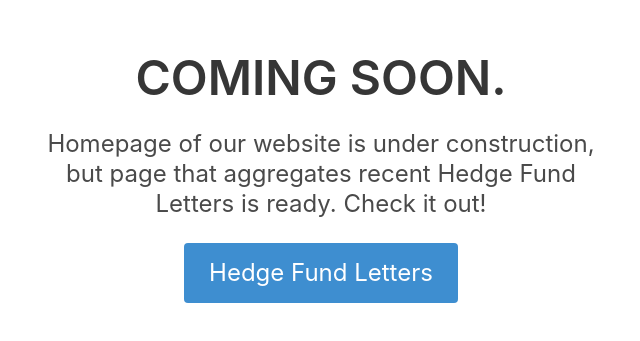
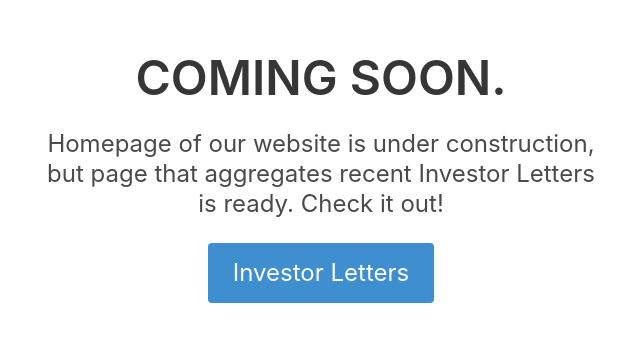
Before and after one commit to topably/topably, an Angular app: page / in a window 1280 px wide. Shown: the part 223-564 px from the top of the page, without its empty margins (319-959 px from the left). Built offline with nearby package versions, Linux system fonts and the light colour scheme.

Commit message:
Generate quarter routes

```diff
--- a/package.json
+++ b/package.json
@@ -29,6 +29,7 @@
     "@angular/router": "~11.2.6",
     "@nguniversal/express-engine": "^11.2.1",
     "bulma": "^0.9.3",
+    "date-fns": "^2.22.1",
     "express": "^4.15.2",
     "rxjs": "~6.6.0",
     "tslib": "^2.0.0",
--- a/src/app/app.component.ts
+++ b/src/app/app.component.ts
@@ -14,7 +14,7 @@ export class AppComponent implements OnInit {
 
   ngOnInit(): void {
     this.metaTagService.addTags([
-      { name: 'keywords', content: 'Investor letters, fund letters, fund reports' },
+      { name: 'keywords', content: 'Investor letters, fund letters, fund reports, letters to shareholders' },
       { name: 'robots', content: 'index, follow' },
     ]);
   }
--- a/src/app/features/fund-letters/fund-letters-routing.module.ts
+++ b/src/app/features/fund-letters/fund-letters-routing.module.ts
@@ -1,12 +1,28 @@
 import { RouterModule, Routes } from '@angular/router';
 import { NgModule } from '@angular/core';
 import { QuarterlyLettersComponent } from './views/quarterly-letters/quarterly-letters.component';
+import { environment } from '@env';
+import { eachQuarterOfInterval, subMonths } from 'date-fns';
+import { stringifyQuarter } from './helpers/quarter.helpers';
+
+function generateChildrenRoutes(start: Date, end: Date): Routes {
+  const quarterRoutes = eachQuarterOfInterval({start, end})
+    .map(quarterDate => {
+      return {path: stringifyQuarter(quarterDate), component: QuarterlyLettersComponent};
+    });
+  return [
+    {path: '', component: QuarterlyLettersComponent},
+    ...quarterRoutes
+  ];
+}
+
+const today = new Date();
+const latestQuarterDate = subMonths(today, 3);
 
 const routes: Routes = [
   {
-    path: 'hedge-fund-letters', children: [
-      {path: '', component: QuarterlyLettersComponent}
-    ]
+    path: 'hedge-fund-letters',
+    children: generateChildrenRoutes(environment.initialQuarterDate, latestQuarterDate)
   },
 ];
 
--- /dev/null
+++ b/src/app/features/fund-letters/helpers/quarter.helpers.ts
@@ -0,0 +1,6 @@
+import { getQuarter } from 'date-fns';
+
+export function stringifyQuarter(date: Date): string {
+  const quarter = getQuarter(date);
+  return `q${quarter}-${date.getFullYear()}`;
+}
--- a/src/app/features/fund-letters/views/quarterly-letters/quarterly-letters.component.ts
+++ b/src/app/features/fund-letters/views/quarterly-letters/quarterly-letters.component.ts
@@ -12,7 +12,7 @@ import { first } from 'rxjs/operators';
     <section class="hero">
       <div class="hero-body">
         <div class="container">
-          <h1 class="title">{{pageTitlePrefix}} Hedge Fund Letters</h1>
+          <h1 class="title">{{pageTitlePrefix}} Investor Letters</h1>
           <h2 class="subtitle">
             Find out what is going on in the opaque world of hedge funds.
           </h2>
@@ -51,7 +51,7 @@ export class QuarterlyLettersComponent implements OnInit {
       this.quarter = urlSegment.length > 0 ? urlSegment[urlSegment.length - 1].path : 'q2-2021';
       this.quarterlyLetters$ = this.letterService.getLettersByQuarter(this.quarter);
       this.pageTitlePrefix = this.quarter.split('-').join(' ').toUpperCase();
-      this.titleService.setTitle(`${this.pageTitlePrefix} Hedge Fund Letters. ${this.pageTitlePrefix} Investor Letters`);
+      this.titleService.setTitle(`${this.pageTitlePrefix} Investor Letters. ${this.pageTitlePrefix} Hedge Fund Letters.`);
     });
   }
 
--- a/src/app/views/views/coming-soon-page/coming-soon-page.component.ts
+++ b/src/app/views/views/coming-soon-page/coming-soon-page.component.ts
@@ -10,10 +10,10 @@ import { Component, OnInit } from '@angular/core';
             <p class="title is-1">COMING SOON.</p>
             <div class="container area-center">
               <p class="subtitle is-4">
-                Homepage of our website is under construction, but page that aggregates recent Hedge Fund Letters is ready. Check it out!
+                Homepage of our website is under construction, but page that aggregates recent Investor Letters is ready. Check it out!
               </p>
               <button class="button is-info is-large" [routerLink]="['/hedge-fund-letters']">
-                Hedge Fund Letters
+                Investor Letters
               </button>
             </div>
           </div>
--- a/src/environments/environment.prod.ts
+++ b/src/environments/environment.prod.ts
@@ -1,3 +1,4 @@
 export const environment = {
-  production: true
+  production: true,
+  initialQuarterDate: new Date(2021, 1, 1)
 };
--- a/src/environments/environment.ts
+++ b/src/environments/environment.ts
@@ -3,7 +3,8 @@
 // The list of file replacements can be found in `angular.json`.
 
 export const environment = {
-  production: false
+  production: false,
+  initialQuarterDate: new Date(2021, 1, 1)
 };
 
 /*
--- a/tsconfig.app.json
+++ b/tsconfig.app.json
@@ -3,7 +3,10 @@
   "extends": "./tsconfig.json",
   "compilerOptions": {
     "outDir": "./out-tsc/app",
-    "types": []
+    "types": [],
+    "paths": {
+      "@env": ["src/environments/environment"]
+    }
   },
   "files": [
     "src/main.ts",
```
Also changed, not shown: src/app/features/fund-letters/types/letter.ts (renamed from src/app/features/fund-letters/types/Letter.ts), 2 other files (tests, documents, lock files or other folders).
